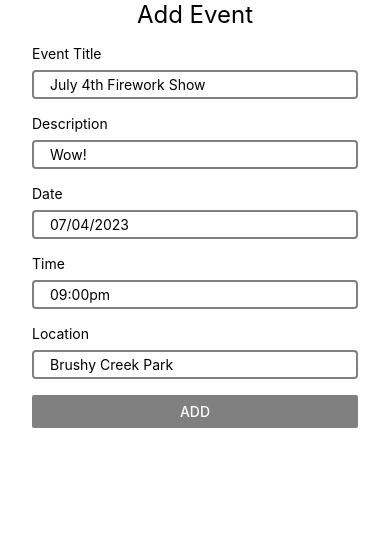
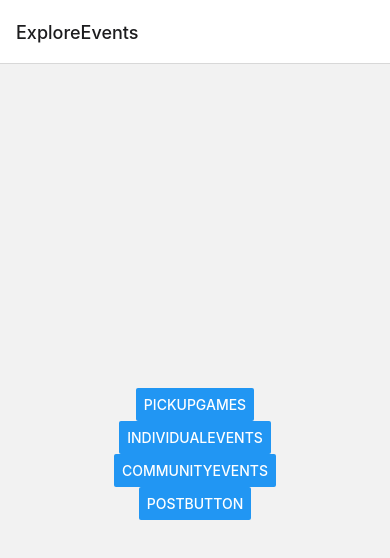
Before and after one commit to jauzi-ctm/butterflyatx, a React Native app: screen /ExploreEvents in a window 390 px wide. Shown: the top 558 px of the page. Built offline with nearby package versions, Linux system fonts and the light colour scheme.

Commit message:
ExploreEvents.js creation
Created ExploreEvents.js; edited Form.js to include dual screen

```diff
--- a/App.js
+++ b/App.js
@@ -1,21 +1,21 @@
-import React from "react";
-import { ScrollView, StyleSheet, StatusBar } from 'react-native';
-import Form from "./src/components/Form";
-import { addEventFormFields } from "./src/utilities/formInfo";
+import React from 'react';
+import { NavigationContainer } from '@react-navigation/native';
+import { createStackNavigator } from '@react-navigation/stack';
+import ExploreEvents from './src/components/ExploreEvents.js';
+import  Form  from './src/components/Form.js'; // Update the import statement
+
+const Stack = createStackNavigator();
 
 const App = () => {
-	return (
-		<ScrollView style={styles.container}>
-			<Form title={"Add Event"} fields={addEventFormFields} submitText={"Add"} onSubmit={() => { console.log("add event"); }} />
-		</ScrollView>
-	);
+  return (
+    <NavigationContainer>
+      <Stack.Navigator>
+        <Stack.Screen name="ExploreEvents" component={ExploreEvents} />
+        <Stack.Screen name="Form" component={Form} />
+      </Stack.Navigator>
+    </NavigationContainer>
+  );
 };
 
-const styles = StyleSheet.create({
-	container: {
-		flex: 1,
-		marginTop: StatusBar.currentHeight + 32
-	}
-});
 
 export default App;
--- /dev/null
+++ b/src/components/ExploreEvents.js
@@ -0,0 +1,54 @@
+import React from 'react';
+import { View, Button, StyleSheet } from 'react-native';
+import { useNavigation } from '@react-navigation/native';
+
+const HomeScreen = () => {
+  const navigation = useNavigation();
+
+  // Function to handle the button press for PickupGames
+  const handlePickupGamesPress = () => {
+    console.log('PickupGames button pressed');
+  };
+
+  // Function to handle the button press for IndividualEvents
+  const handleIndividualEventsPress = () => {
+    console.log('IndividualEvents button pressed');
+  };
+
+  // Function to handle the button press for CommunityEvents
+  const handleCommunityEventsPress = () => {
+    console.log('CommunityEvents button pressed');
+  };
+
+  // Function to handle the button press for PostButton
+  const handlePostButtonPress = () => {
+    // Navigate to the Form screen
+    navigation.navigate('Form');
+  };
+
+  return (
+    <View style={styles.container}>
+      {/* Button for PickupGames */}
+      <Button title="PickupGames" onPress={handlePickupGamesPress} />
+
+      {/* Button for IndividualEvents */}
+      <Button title="IndividualEvents" onPress={handleIndividualEventsPress} />
+
+      {/* Button for CommunityEvents */}
+      <Button title="CommunityEvents" onPress={handleCommunityEventsPress} />
+
+      {/* Button for PostButton */}
+      <Button title="PostButton" onPress={handlePostButtonPress} />
+    </View>
+  );
+};
+
+const styles = StyleSheet.create({
+  container: {
+    flex: 1,
+    justifyContent: 'center',
+    alignItems: 'center'
+  }
+});
+
+export default HomeScreen;
--- a/src/components/Form.js
+++ b/src/components/Form.js
@@ -1,19 +1,29 @@
 import React from "react";
-import { View, Text, FlatList, Button } from "react-native";
+import { View, Text, FlatList, Button, StyleSheet, StatusBar, ScrollView } from "react-native";
 import InputField from "./InputField";
 import { formStyles } from "../styles/formStyles";
+import { addEventFormFields } from "../utilities/formInfo";
+
 
 const Form = props => {
     const { title, fields, submitText = "Submit", onSubmit } = props;
     const { container, titleText } = formStyles;
 
     return (
-        <View style={container}>
-            <Text style={titleText}>{title}</Text>
-            <FlatList data={fields} renderItem={({ item }) => <InputField label={item.label} placeholder={item.placeholder} />} />
-            <Button title={submitText} color={"gray"} onPress={onSubmit} />
+        <View style={styles.container}>
+        <Text style={titleText}>{"Add Event"}</Text>
+        <FlatList data={addEventFormFields} renderItem={({ item }) => <InputField label={item.label} placeholder={item.placeholder} />} />
+        <Button title={"Add"} color={"gray"} onPress={() => { console.log("add event"); } }></Button>
         </View>
-    );
+    )
+
 };
 
+const styles = StyleSheet.create({
+	container: {
+		flex: 1,
+		marginTop: StatusBar.currentHeight + 32
+	}
+});
+
 export default Form;
```
